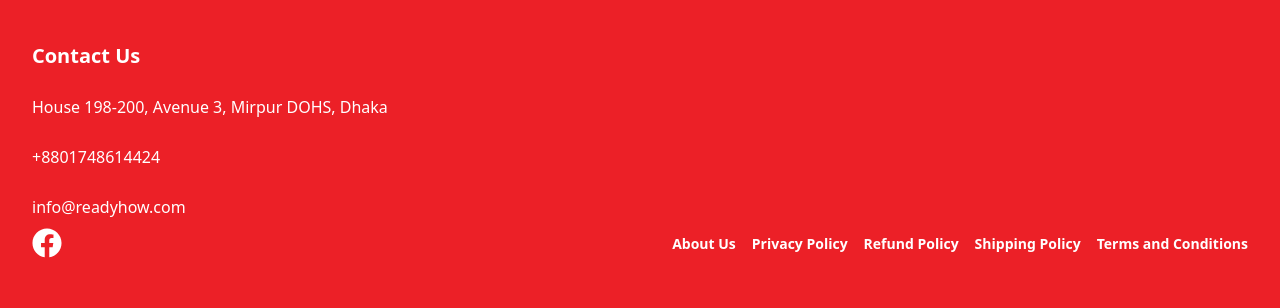
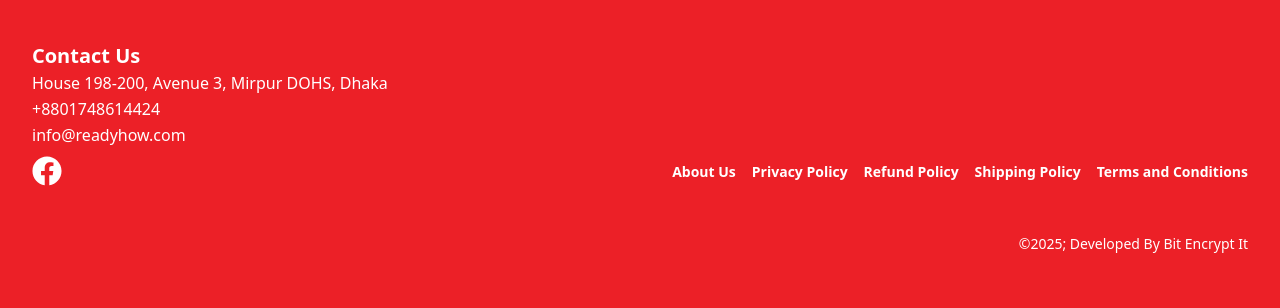
Before and after one commit to Mdabdullah3/Babur-Hat, a Next.js app: page /shipping in a window 1280 px wide. Shown: the part 1502-1810 px from the top of the page. Built offline with nearby package versions, Linux system fonts and the light colour scheme; no server answers.

Commit message:
footer done

```diff
--- a/src/components/layout/Footer.jsx
+++ b/src/components/layout/Footer.jsx
@@ -34,19 +34,21 @@ const Footer = () => {
       <div className="relative mx-auto max-w-screen-xl px-4 py-16 sm:px-6 lg:px-8 lg:pt-24">
         <div className="lg:flex lg:items-end lg:justify-between">
           <div>
-            <h1 className="text-xl font-bold">Contact Us</h1>
+            <h1 className="text-xl font-bold text-center lg:text-left">
+              Contact Us
+            </h1>
 
-            <p className="mx-auto mt-6 max-w-md text-center leading-relaxed  lg:text-left">
+            <p className="mx-auto max-w-md text-center leading-relaxed  lg:text-left">
               House 198-200, Avenue 3, Mirpur DOHS, Dhaka
             </p>
-            <p className="mx-auto mt-6 max-w-md text-center leading-relaxed  lg:text-left">
+            <p className="mx-auto max-w-md text-center leading-relaxed  lg:text-left">
               +8801748614424
             </p>
-            <p className="pb-2 mx-auto mt-6 max-w-md text-center leading-relaxed  lg:text-left">
+            <p className="pb-2 mx-auto max-w-md text-center leading-relaxed  lg:text-left">
               info@readyhow.com
             </p>
             <a
-              className="mx-auto mt-6 max-w-md text-center leading-relaxed  lg:text-left"
+              className="flex justify-center lg:justify-start"
               href="https://www.facebook.com/people/Ready-How/61569352619463"
             >
               <FaFacebook size={30} />
```
